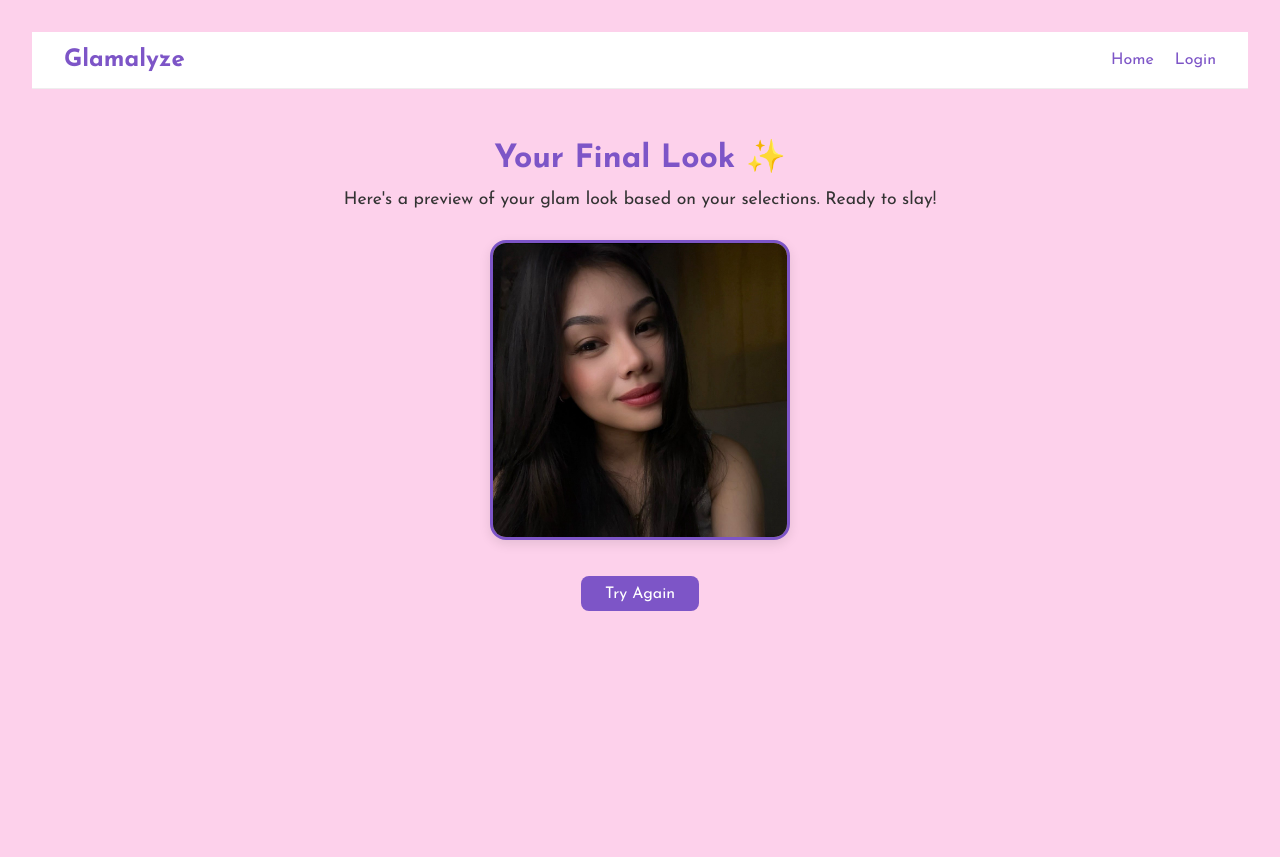
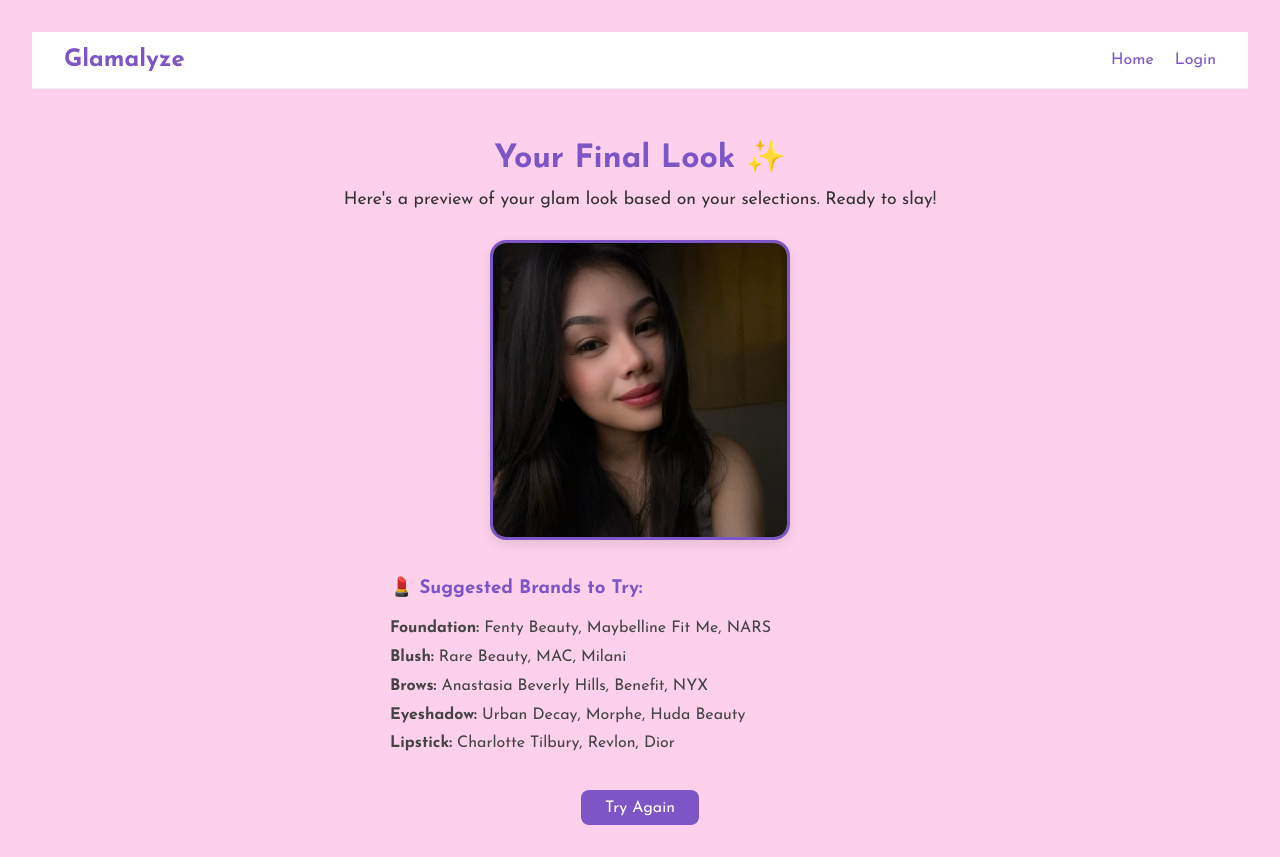
Before and after one commit to Sachzie/Glamalyze-SoftwareEng, a plain HTML site: page final.html in a window 1280 px wide. Before the commit the page ends 800 px from the top, so only its background shows below. Drawn offline with Linux system fonts and the light colour scheme.

Commit message:
brand suggestion

```diff
--- a/final.html
+++ b/final.html
@@ -92,10 +92,24 @@
   </header>
 
  <div class="final-look-container">
+ <div class="final-look-container">
   <h2>Your Final Look ✨</h2>
   <p class="look-description">Here's a preview of your glam look based on your selections. Ready to slay!</p>
   <img src="img/face.jpg" alt="Final Look" class="fake-look" />
   <br />
+
+  <div class="suggested-brands" style="margin-top: 2rem; text-align: left; max-width: 500px; margin-inline: auto;">
+    <h3 style="color: #7d55c7; margin-bottom: 1rem;">💄 Suggested Brands to Try:</h3>
+    <ul style="list-style-type: none; padding-left: 0; color: #444; font-size: 1rem; line-height: 1.8;">
+      <li><strong>Foundation:</strong> Fenty Beauty, Maybelline Fit Me, NARS</li>
+      <li><strong>Blush:</strong> Rare Beauty, MAC, Milani</li>
+      <li><strong>Brows:</strong> Anastasia Beverly Hills, Benefit, NYX</li>
+      <li><strong>Eyeshadow:</strong> Urban Decay, Morphe, Huda Beauty</li>
+      <li><strong>Lipstick:</strong> Charlotte Tilbury, Revlon, Dior</li>
+    </ul>
+  </div>
+
+
   <a class="back-btn" href="scan.html">Try Again</a>
 </div>
 
```
